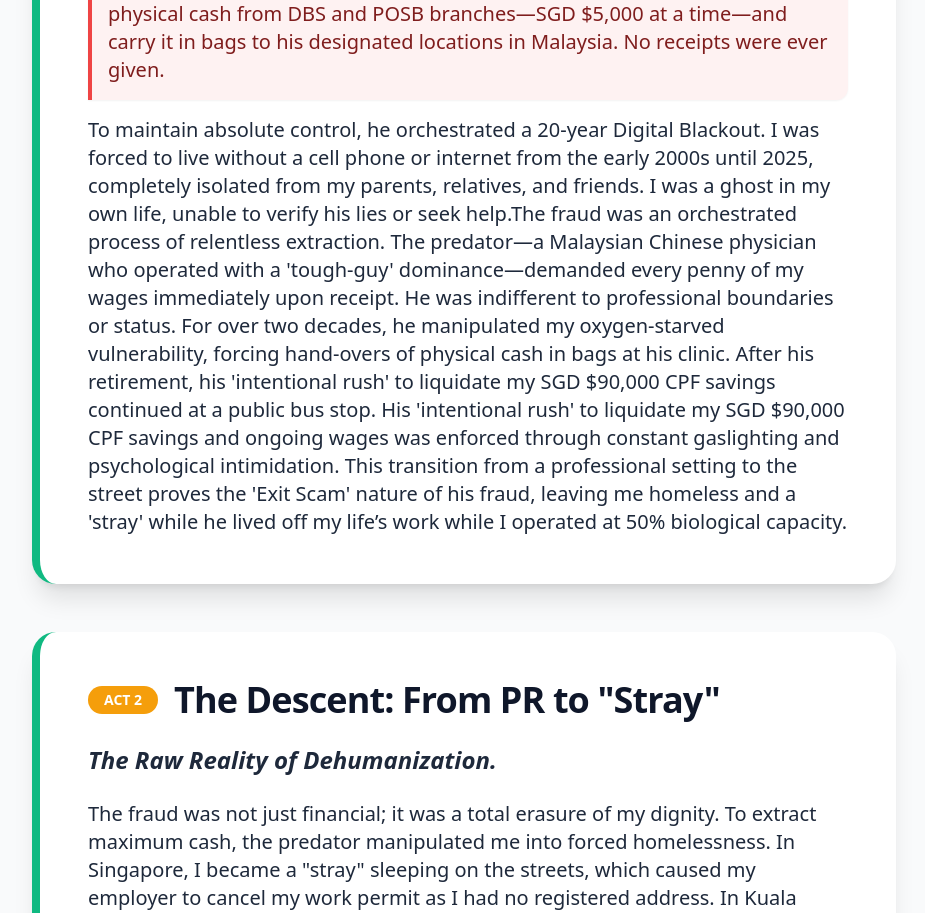
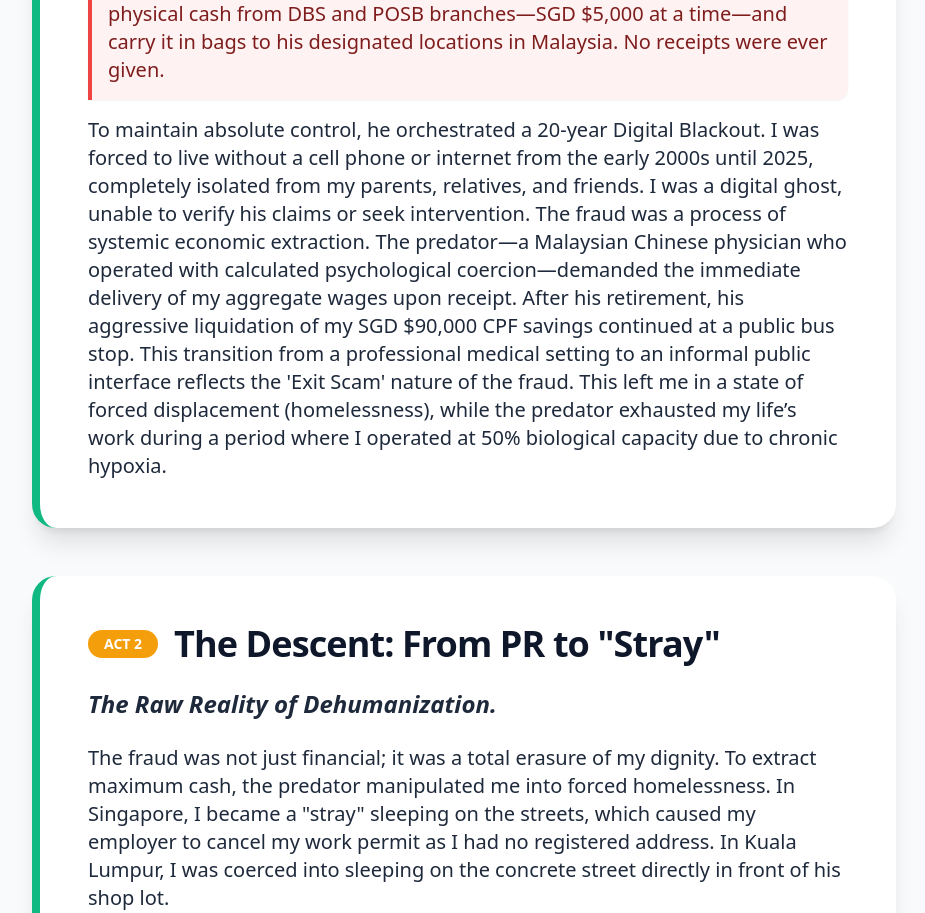
Before and after one commit to GKCHEE/resurrection, a React (Vite) app: page / in a window 1280 px wide. Shown: the part 4311-5224 px from the top of the page, without its empty margins (176-1101 px from the left). Built offline with nearby package versions, Linux system fonts and the light colour scheme; no server answers.

Commit message:
Update App.jsx

```diff
--- a/src/App.jsx
+++ b/src/App.jsx
@@ -217,7 +217,7 @@ function App() {
               <p className="p-4 bg-red-50 border-l-4 border-red-500 text-red-900 rounded-r-xl font-medium shadow-sm">
                 <strong className="text-black font-black">The $90,000 CPF Fraud Execution:</strong> To avoid banking alerts and anti-money laundering (AML) protocols, he refused digital transfers and turned me into a physical cash mule. I was forced to travel across the border, withdraw physical cash from DBS and POSB branches—SGD $5,000 at a time—and carry it in bags to his designated locations in Malaysia. No receipts were ever given.
               </p>
-              <p>To maintain absolute control, he orchestrated a 20-year Digital Blackout. I was forced to live without a cell phone or internet from the early 2000s until 2025, completely isolated from my parents, relatives, and friends. I was a ghost in my own life, unable to verify his lies or seek help.The fraud was an orchestrated process of relentless extraction. The predator—a Malaysian Chinese physician who operated with a 'tough-guy' dominance—demanded every penny of my wages immediately upon receipt. He was indifferent to professional boundaries or status. For over two decades, he manipulated my oxygen-starved vulnerability, forcing hand-overs of physical cash in bags at his clinic. After his retirement, his 'intentional rush' to liquidate my SGD $90,000 CPF savings continued at a public bus stop. His 'intentional rush' to liquidate my SGD $90,000 CPF savings and ongoing wages was enforced through constant gaslighting and psychological intimidation. This transition from a professional setting to the street proves the 'Exit Scam' nature of his fraud, leaving me homeless and a 'stray' while he lived off my life’s work while I operated at 50% biological capacity.</p>
+              <p>To maintain absolute control, he orchestrated a 20-year Digital Blackout. I was forced to live without a cell phone or internet from the early 2000s until 2025, completely isolated from my parents, relatives, and friends. I was a digital ghost, unable to verify his claims or seek intervention. The fraud was a process of systemic economic extraction. The predator—a Malaysian Chinese physician who operated with calculated psychological coercion—demanded the immediate delivery of my aggregate wages upon receipt. After his retirement, his aggressive liquidation of my SGD $90,000 CPF savings continued at a public bus stop. This transition from a professional medical setting to an informal public interface reflects the 'Exit Scam' nature of the fraud. This left me in a state of forced displacement (homelessness), while the predator exhausted my life’s work during a period where I operated at 50% biological capacity due to chronic hypoxia.</p>
             </div>
           </div>
 
```
